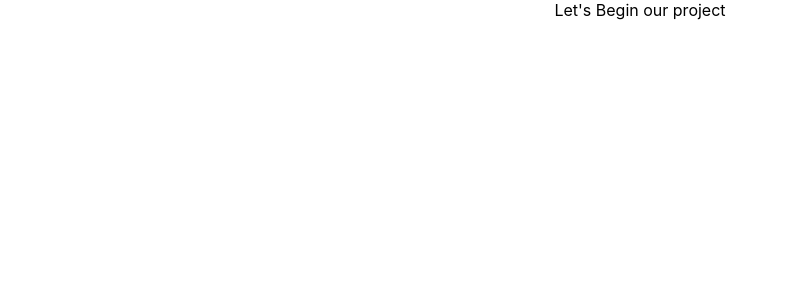
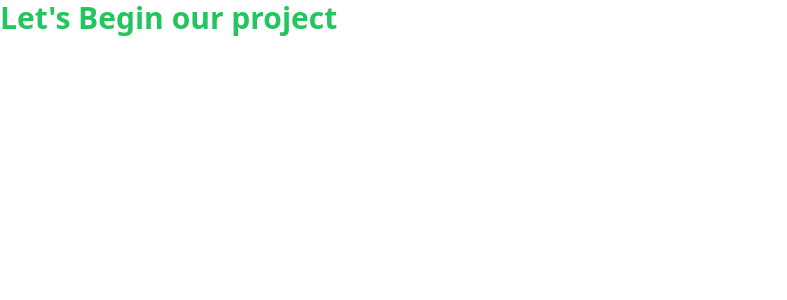
Before and after one commit to Nvinod007/NexGPT, a React (Create React App) app: page / in a window 1280 px wide. Shown: the top 300 px of the page, without its empty margins (0-787 px from the left). Built offline with nearby package versions, Linux system fonts and the light colour scheme.

Commit message:
Added tailwind css

```diff
--- a/package.json
+++ b/package.json
@@ -34,5 +34,8 @@
       "last 1 firefox version",
       "last 1 safari version"
     ]
+  },
+  "devDependencies": {
+    "tailwindcss": "^3.4.3"
   }
 }
--- a/src/App.js
+++ b/src/App.js
@@ -2,7 +2,7 @@
 
 function App() {
   return (
-    <div className="App">
+    <div className="text-3xl font-bold text-green-500">
       Let's Begin our project
     </div>
   );
--- a/src/index.css
+++ b/src/index.css
@@ -1,13 +1,3 @@
-body {
-  margin: 0;
-  font-family: -apple-system, BlinkMacSystemFont, 'Segoe UI', 'Roboto', 'Oxygen',
-    'Ubuntu', 'Cantarell', 'Fira Sans', 'Droid Sans', 'Helvetica Neue',
-    sans-serif;
-  -webkit-font-smoothing: antialiased;
-  -moz-osx-font-smoothing: grayscale;
-}
-
-code {
-  font-family: source-code-pro, Menlo, Monaco, Consolas, 'Courier New',
-    monospace;
-}
+@tailwind base;
+@tailwind components;
+@tailwind utilities;
--- /dev/null
+++ b/tailwind.config.js
@@ -0,0 +1,10 @@
+/** @type {import('tailwindcss').Config} */
+module.exports = {
+  content: [
+    "./src/**/*.{js,jsx,ts,tsx}",
+  ],
+  theme: {
+    extend: {},
+  },
+  plugins: [],
+}
```
Also changed, not shown: 2 other files (tests, documents, lock files or other folders).
